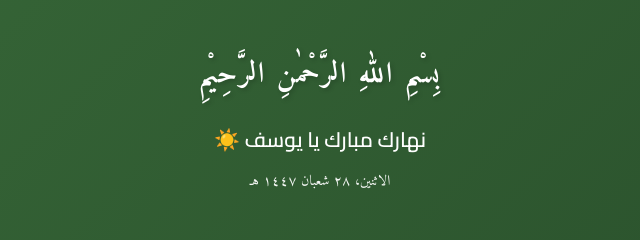
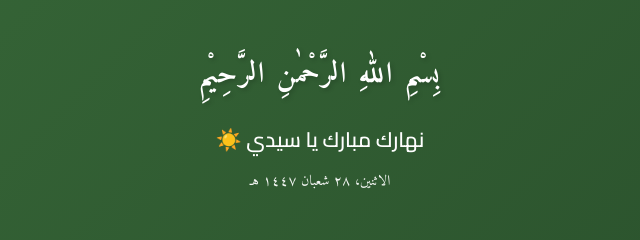
Before and after one commit to youcefhidar45-lang/-, a plain HTML site: page index.html in a window 1280 px wide. Shown: the top 240 px of the page, 320-960 px from the left. Drawn offline with Linux system fonts and the light colour scheme.

Commit message:
Update index.html

```diff
--- a/index.html
+++ b/index.html
@@ -438,7 +438,7 @@
     <div class="container">
         <header class="header">
             <div class="bismillah">بِسْمِ اللهِ الرَّحْمٰنِ الرَّحِيْمِ</div>
-            <h1 class="greeting" id="greeting">السلام عليكم يا يوسف</h1>
+            <h1 class="greeting" id="greeting">السلام عليكم يا سيدي</h1>
             <div class="hijri-date" id="date"></div>
         </header>
 
@@ -616,9 +616,9 @@
         const hour = new Date().getHours();
         let greeting = '';
 
-        if (hour < 12) greeting = 'صباح الخير يا يوسف 🌅';
-        else if (hour < 18) greeting = 'نهارك مبارك يا يوسف ☀️';
-        else greeting = 'مساء الخير يا يوسف 🌙';
+        if (hour < 12) greeting = 'صباح الخير يا سيدي 🌅';
+        else if (hour < 18) greeting = 'نهارك مبارك يا سيدي ☀️';
+        else greeting = 'مساء الخير يا سيدي 🌙';
 
         document.getElementById('greeting').textContent = greeting;
 
```
